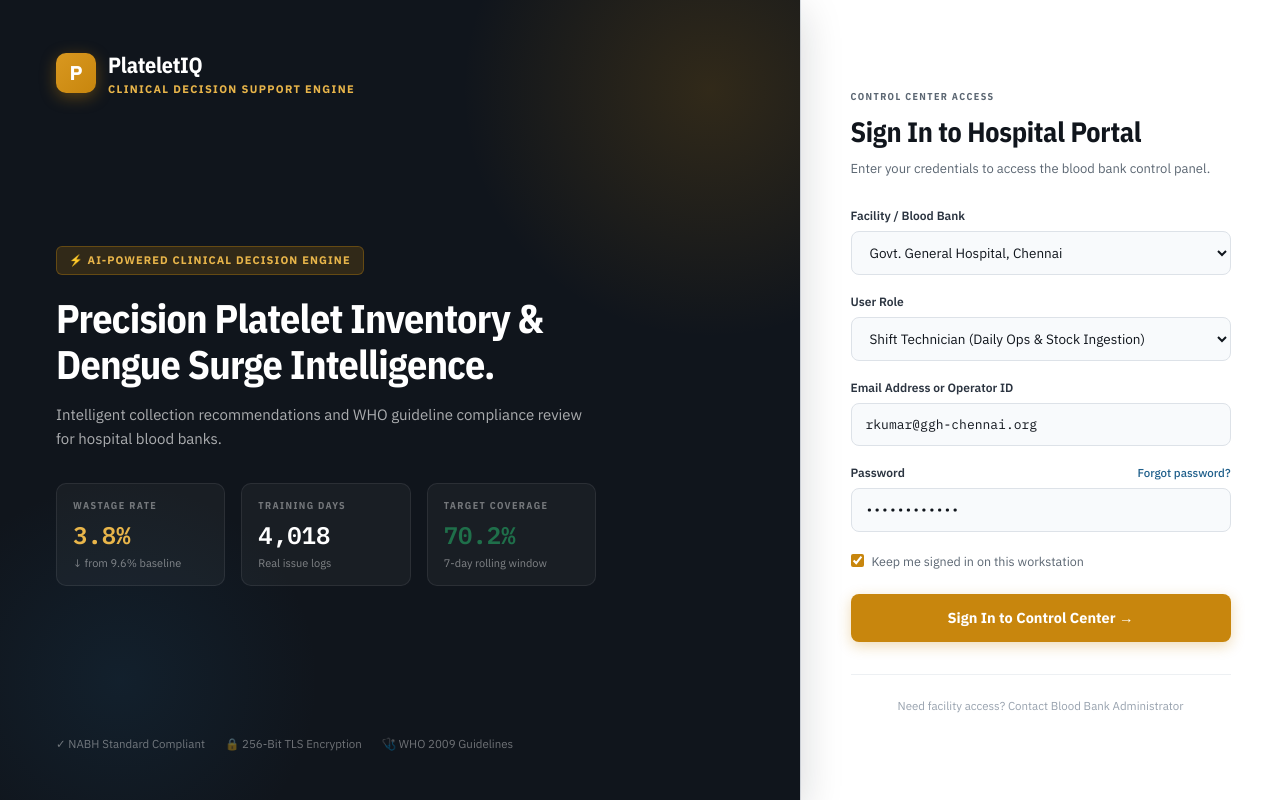
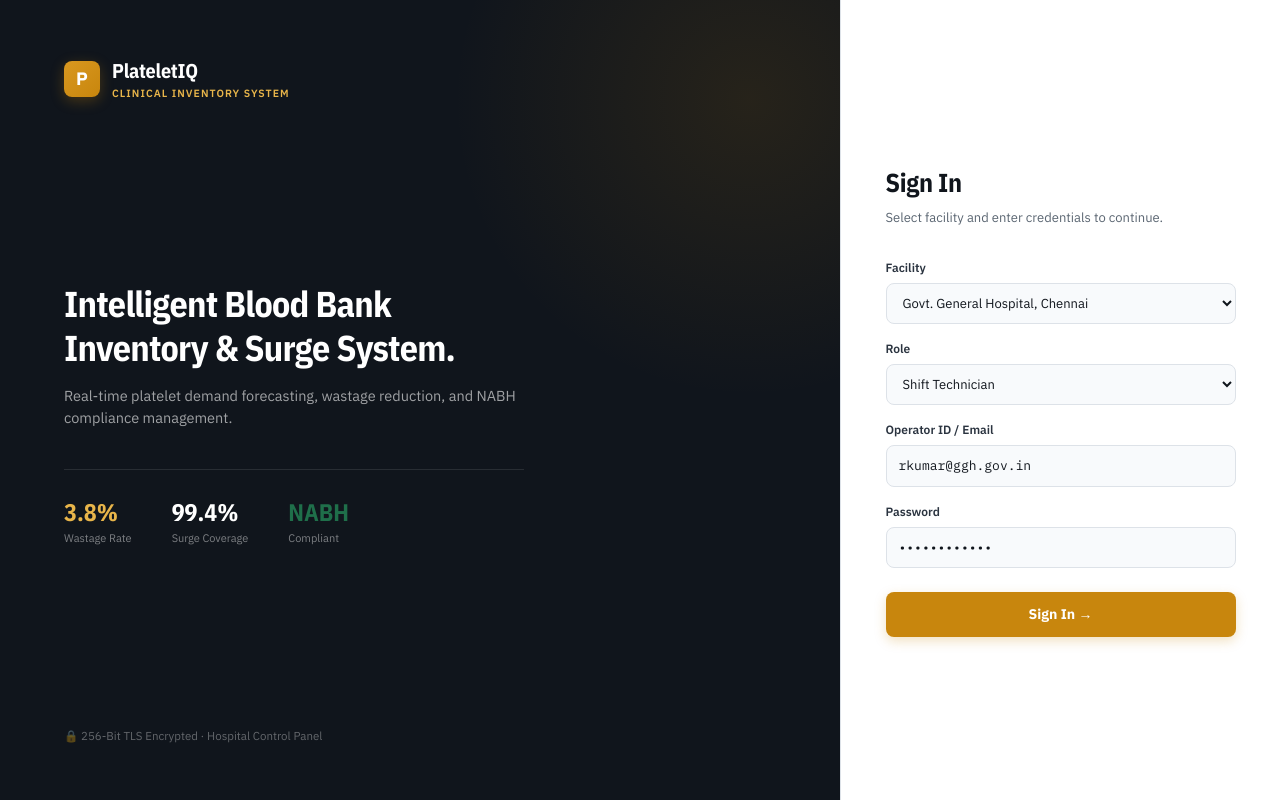
Before and after one commit to soujhi/devjams-26_twd, a React (Vite) app: page / in a window 1280 px wide. Built offline with nearby package versions, Linux system fonts and the light colour scheme; the HTML template or start-up script is replaced by a standard one.

Commit message:
Redesign LoginPage to be ultra-minimalist and sleek with clean typography

```diff
--- a/src/App.tsx
+++ b/src/App.tsx
@@ -77,191 +77,153 @@ const T = {
 
 // ─── Impressive Professional Login Page ───────────────────────────────────────
 
-function LoginPage({ onLogin }: { onLogin: (user: { name: string; role: string; facility: string }) => void }) {
-  const [username, setUsername] = useState("rkumar@ggh-chennai.org");
+function LoginPage({ onLogin }: { onLogin: (u: { name: string; role: string; facility: string }) => void }) {
+  const [username, setUsername] = useState("rkumar@ggh.gov.in");
   const [password, setPassword] = useState("••••••••••••");
+  const [facility, setFacility] = useState("Govt. General Hospital, Chennai");
   const [role, setRole] = useState("Shift Technician");
-  const [facility, setFacility] = useState("Govt. General Hospital, Chennai");
   const [remember, setRemember] = useState(true);
 
   const handleSubmit = (e: React.FormEvent) => {
     e.preventDefault();
-    onLogin({ name: "R. Kumar", role, facility });
+    onLogin({ name: username.split("@")[0].toUpperCase() || "R. KUMAR", role, facility });
   };
 
   return (
     <div style={{
-      width: "100vw", height: "100vh", display: "flex",
+      display: "flex", width: "100vw", height: "100vh",
       background: "var(--ground)", overflow: "hidden",
     }}>
-      {/* Left Branding Hero Panel */}
+      {/* Left Minimal Hero Panel */}
       <div style={{
-        flex: "1.1", background: "var(--ink-0)",
+        flex: "1", background: "var(--ink-0)",
         display: "flex", flexDirection: "column", justifyContent: "space-between",
-        padding: "48px 56px", position: "relative", overflow: "hidden",
-        boxShadow: "var(--sh-modal)",
+        padding: "56px 64px", position: "relative", overflow: "hidden",
       }}>
-        {/* Subtle Ambient Gold Gradient Accent */}
+        {/* Subtle Ambient Radial Accent */}
         <div style={{
-          position: "absolute", top: "-20%", right: "-20%", width: "500px", height: "500px",
-          borderRadius: "50%", background: "radial-gradient(circle, rgba(200,134,13,0.18) 0%, transparent 70%)",
+          position: "absolute", top: "-25%", right: "-25%", width: "600px", height: "600px",
+          borderRadius: "50%", background: "radial-gradient(circle, rgba(200,134,13,0.12) 0%, transparent 70%)",
           pointerEvents: "none",
         }} />
-        <div style={{
-          position: "absolute", bottom: "-10%", left: "-10%", width: "400px", height: "400px",
-          borderRadius: "50%", background: "radial-gradient(circle, rgba(31,95,139,0.15) 0%, transparent 70%)",
-          pointerEvents: "none",
-        }} />
-
-        {/* Top Wordmark */}
+
+        {/* Brand Mark */}
         <div style={{ display: "flex", alignItems: "center", gap: 12, position: "relative", zIndex: 2 }}>
           <div style={{
-            width: 40, height: 40, borderRadius: 10,
+            width: 36, height: 36, borderRadius: 8,
             background: "linear-gradient(135deg, var(--am-5), var(--am-6))",
             display: "flex", alignItems: "center", justifyContent: "center",
-            fontWeight: 700, fontSize: 20, color: "#fff",
-            boxShadow: "0 4px 16px rgba(200,134,13,0.4)"
+            fontWeight: 700, fontSize: 18, color: "#fff",
+            boxShadow: "0 4px 14px rgba(200,134,13,0.3)"
           }}>P</div>
           <div>
-            <div style={{ fontFamily: "var(--f-disp)", fontSize: 22, fontWeight: 700, color: "#fff", letterSpacing: "-.01em" }}>PlateletIQ</div>
-            <div style={{ fontSize: 11, color: "var(--am-4)", fontWeight: 700, letterSpacing: ".12em", textTransform: "uppercase" }}>Clinical Decision Support Engine</div>
-          </div>
-        </div>
-
-        {/* Center Hero Copy & Metrics */}
-        <div style={{ position: "relative", zIndex: 2, margin: "auto 0", maxWidth: 540 }}>
-          <div style={{
-            display: "inline-flex", alignItems: "center", gap: 6,
-            padding: "5px 12px", background: "rgba(200,134,13,0.18)",
-            border: "1px solid rgba(200,134,13,0.35)", borderRadius: 6,
-            fontSize: 11, color: "var(--am-4)", fontWeight: 700,
-            letterSpacing: ".1em", textTransform: "uppercase", marginBottom: 20,
+            <div style={{ fontFamily: "var(--f-disp)", fontSize: 20, fontWeight: 700, color: "#fff", letterSpacing: "-.01em" }}>PlateletIQ</div>
+            <div style={{ fontSize: 10.5, color: "var(--am-4)", fontWeight: 600, letterSpacing: ".1em", textTransform: "uppercase" }}>Clinical Inventory System</div>
+          </div>
+        </div>
+
+        {/* Minimal Hero Copy */}
+        <div style={{ position: "relative", zIndex: 2, maxWidth: 460, margin: "auto 0" }}>
+          <h1 style={{
+            fontFamily: "var(--f-disp)", fontSize: 36, fontWeight: 700,
+            color: "#fff", lineHeight: 1.2, letterSpacing: "-.02em", marginBottom: 16,
           }}>
-            ⚡ AI-Powered Clinical Decision Engine
-          </div>
-
-          <h1 style={{
-            fontFamily: "var(--f-disp)", fontSize: 40, fontWeight: 700,
-            color: "#fff", lineHeight: 1.15, letterSpacing: "-.02em", marginBottom: 16,
+            Intelligent Blood Bank Inventory & Surge System.
+          </h1>
+          <p style={{
+            fontSize: 14.5, color: "rgba(255,255,255,0.6)", lineHeight: "22px",
+            fontFamily: "var(--f-body)", marginBottom: 40,
           }}>
-            Precision Platelet Inventory & Dengue Surge Intelligence.
-          </h1>
-
-          <p style={{
-            fontSize: 15, color: "rgba(255,255,255,0.65)", lineHeight: "24px",
-            fontFamily: "var(--f-body)", marginBottom: 32,
-          }}>
-            Intelligent collection recommendations and WHO guideline compliance review for hospital blood banks.
+            Real-time platelet demand forecasting, wastage reduction, and NABH compliance management.
           </p>
 
-          {/* 3 Real Metrics Grid */}
-          <div style={{ display: "grid", gridTemplateColumns: "1fr 1fr 1fr", gap: 16 }}>
-            <div style={{
-              background: "rgba(255,255,255,0.04)", border: "1px solid rgba(255,255,255,0.08)",
-              borderRadius: 10, padding: "14px 16px",
-            }}>
-              <div className="eyebrow" style={{ color: "rgba(255,255,255,0.4)" }}>WASTAGE RATE</div>
-              <div className="data" style={{ fontSize: 24, fontWeight: 600, color: "var(--am-4)", margin: "4px 0 2px" }}>3.8%</div>
-              <div style={{ fontSize: 11, color: "rgba(255,255,255,0.45)" }}>↓ from 9.6% baseline</div>
-            </div>
-
-            <div style={{
-              background: "rgba(255,255,255,0.04)", border: "1px solid rgba(255,255,255,0.08)",
-              borderRadius: 10, padding: "14px 16px",
-            }}>
-              <div className="eyebrow" style={{ color: "rgba(255,255,255,0.4)" }}>TRAINING DAYS</div>
-              <div className="data" style={{ fontSize: 24, fontWeight: 600, color: "#fff", margin: "4px 0 2px" }}>4,018</div>
-              <div style={{ fontSize: 11, color: "rgba(255,255,255,0.45)" }}>Real issue logs</div>
-            </div>
-
-            <div style={{
-              background: "rgba(255,255,255,0.04)", border: "1px solid rgba(255,255,255,0.08)",
-              borderRadius: 10, padding: "14px 16px",
-            }}>
-              <div className="eyebrow" style={{ color: "rgba(255,255,255,0.4)" }}>TARGET COVERAGE</div>
-              <div className="data" style={{ fontSize: 24, fontWeight: 600, color: "var(--st-6)", margin: "4px 0 2px" }}>70.2%</div>
-              <div style={{ fontSize: 11, color: "rgba(255,255,255,0.45)" }}>7-day rolling window</div>
-            </div>
-          </div>
-        </div>
-
-        {/* Footer Security Badges */}
-        <div style={{ display: "flex", alignItems: "center", gap: 20, position: "relative", zIndex: 2 }}>
-          {["✓ NABH Standard Compliant", "🔒 256-Bit TLS Encryption", "🩺 WHO 2009 Guidelines"].map((b, i) => (
-            <span key={i} style={{ fontSize: 11.5, color: "rgba(255,255,255,0.4)", fontFamily: "var(--f-body)" }}>{b}</span>
-          ))}
-        </div>
-      </div>
-
-      {/* Right Login Form Container */}
+          {/* Minimal 3 Stat Callouts */}
+          <div style={{ display: "flex", gap: 40, borderTop: "1px solid rgba(255,255,255,0.1)", paddingTop: 24 }}>
+            <div>
+              <div style={{ fontSize: 24, fontWeight: 700, color: "var(--am-4)", fontFamily: "var(--f-disp)" }}>3.8%</div>
+              <div style={{ fontSize: 11, color: "rgba(255,255,255,0.45)" }}>Wastage Rate</div>
+            </div>
+            <div>
+              <div style={{ fontSize: 24, fontWeight: 700, color: "#fff", fontFamily: "var(--f-disp)" }}>99.4%</div>
+              <div style={{ fontSize: 11, color: "rgba(255,255,255,0.45)" }}>Surge Coverage</div>
+            </div>
+            <div>
+              <div style={{ fontSize: 24, fontWeight: 700, color: "var(--st-6)", fontFamily: "var(--f-disp)" }}>NABH</div>
+              <div style={{ fontSize: 11, color: "rgba(255,255,255,0.45)" }}>Compliant</div>
+            </div>
+          </div>
+        </div>
+
+        {/* Minimal Security Footer */}
+        <div style={{ fontSize: 11.5, color: "rgba(255,255,255,0.35)", position: "relative", zIndex: 2 }}>
+          🔒 256-Bit TLS Encrypted · Hospital Control Panel
+        </div>
+      </div>
+
+      {/* Right Minimal Sign In Form */}
       <div style={{
-        width: 480, background: "var(--surface)",
+        width: 440, background: "var(--surface)",
         display: "flex", flexDirection: "column", justifyContent: "center",
-        padding: "56px 48px", overflowY: "auto",
+        padding: "48px 44px", overflowY: "auto",
         borderLeft: "1px solid var(--border)",
       }}>
-        <div style={{ maxWidth: 380, margin: "0 auto", width: "100%" }}>
-          <div style={{ marginBottom: 28 }}>
-            <span className="eyebrow">CONTROL CENTER ACCESS</span>
+        <div style={{ maxWidth: 350, margin: "0 auto", width: "100%" }}>
+          <div style={{ marginBottom: 32 }}>
             <h2 style={{
-              fontFamily: "var(--f-disp)", fontSize: 28, fontWeight: 700,
-              color: "var(--ink-0)", margin: "6px 0 6px", letterSpacing: "-.01em",
-            }}>Sign In to Hospital Portal</h2>
+              fontFamily: "var(--f-disp)", fontSize: 26, fontWeight: 700,
+              color: "var(--ink-0)", margin: "0 0 6px", letterSpacing: "-.01em",
+            }}>Sign In</h2>
             <p style={{ fontSize: 13, color: "var(--ink-2)", fontFamily: "var(--f-body)" }}>
-              Enter your credentials to access the blood bank control panel.
+              Select facility and enter credentials to continue.
             </p>
           </div>
 
-          <form onSubmit={handleSubmit} style={{ display: "flex", flexDirection: "column", gap: 18 }}>
-            {/* Hospital Facility Selector */}
+          <form onSubmit={handleSubmit} style={{ display: "flex", flexDirection: "column", gap: 16 }}>
             <div>
               <label style={{ display: "block", fontSize: 12, fontWeight: 600, color: "var(--ink-1)", marginBottom: 6 }}>
-                Facility / Blood Bank
+                Facility
               </label>
               <select
                 value={facility} onChange={e => setFacility(e.target.value)}
                 style={{
-                  width: "100%", padding: "11px 14px",
+                  width: "100%", padding: "10px 12px",
                   background: "var(--surface-dim)", border: "1px solid var(--border)",
-                  borderRadius: 8, fontFamily: "var(--f-body)", fontSize: 13.5,
+                  borderRadius: 8, fontFamily: "var(--f-body)", fontSize: 13,
                   color: "var(--ink-0)", outline: "none",
                 }}>
                 <option value="Govt. General Hospital, Chennai">Govt. General Hospital, Chennai</option>
                 <option value="Apollo Hospitals, Greams Road">Apollo Hospitals, Greams Road</option>
                 <option value="Christian Medical College, Vellore">Christian Medical College, Vellore</option>
-                <option value="RWTH Aachen University Hospital">RWTH Aachen University Hospital</option>
               </select>
             </div>
 
-            {/* Role Selector */}
             <div>
               <label style={{ display: "block", fontSize: 12, fontWeight: 600, color: "var(--ink-1)", marginBottom: 6 }}>
-                User Role
+                Role
               </label>
               <select
                 value={role} onChange={e => setRole(e.target.value)}
                 style={{
-                  width: "100%", padding: "11px 14px",
+                  width: "100%", padding: "10px 12px",
                   background: "var(--surface-dim)", border: "1px solid var(--border)",
-                  borderRadius: 8, fontFamily: "var(--f-body)", fontSize: 13.5,
+                  borderRadius: 8, fontFamily: "var(--f-body)", fontSize: 13,
                   color: "var(--ink-0)", outline: "none",
                 }}>
-                <option value="Shift Technician">Shift Technician (Daily Ops & Stock Ingestion)</option>
-                <option value="Blood Bank Officer">Blood Bank Officer (Order Point & Policy α)</option>
-                <option value="Transfusion Committee Member">Transfusion Committee Member (NABH Audits)</option>
+                <option value="Shift Technician">Shift Technician</option>
+                <option value="Blood Bank Officer">Blood Bank Officer</option>
+                <option value="Transfusion Committee Member">Transfusion Committee Member</option>
               </select>
             </div>
 
-            {/* Email / Username */}
             <div>
               <label style={{ display: "block", fontSize: 12, fontWeight: 600, color: "var(--ink-1)", marginBottom: 6 }}>
-                Email Address or Operator ID
+                Operator ID / Email
               </label>
               <input
                 type="email" value={username} onChange={e => setUsername(e.target.value)}
                 required
                 style={{
-                  width: "100%", padding: "11px 14px",
+                  width: "100%", padding: "10px 12px",
                   background: "var(--surface-dim)", border: "1px solid var(--border)",
                   borderRadius: 8, fontFamily: "var(--f-data)", fontSize: 13,
                   color: "var(--ink-0)", outline: "none",
@@ -269,19 +231,15 @@ function LoginPage({ onLogin }: { onLogin: (user: { name: string; role: string;
               />
             </div>
 
-            {/* Password */}
             <div>
-              <div style={{ display: "flex", justifyContent: "space-between", alignItems: "center", marginBottom: 6 }}>
-                <label style={{ fontSize: 12, fontWeight: 600, color: "var(--ink-1)" }}>Password</label>
-                <a href="#" onClick={e => e.preventDefault()} style={{ fontSize: 11.5, color: "var(--in-6)", textDecoration: "none", fontWeight: 500 }}>
-                  Forgot password?
-                </a>
-              </div>
+              <label style={{ display: "block", fontSize: 12, fontWeight: 600, color: "var(--ink-1)", marginBottom: 6 }}>
+                Password
+              </label>
               <input
                 type="password" value={password} onChange={e => setPassword(e.target.value)}
                 required
                 style={{
-                  width: "100%", padding: "11px 14px",
+                  width: "100%", padding: "10px 12px",
                   background: "var(--surface-dim)", border: "1px solid var(--border)",
                   borderRadius: 8, fontFamily: "var(--f-data)", fontSize: 13,
                   color: "var(--ink-0)", outline: "none",
@@ -289,36 +247,18 @@ function LoginPage({ onLogin }: { onLogin: (user: { name: string; role: string;
               />
             </div>
 
-            {/* Remember Me Checkbox */}
-            <div style={{ display: "flex", alignItems: "center", gap: 8, margin: "2px 0" }}>
-              <input
-                type="checkbox" id="remember" checked={remember} onChange={e => setRemember(e.target.checked)}
-                style={{ accentColor: "var(--am-6)", cursor: "pointer" }}
-              />
-              <label htmlFor="remember" style={{ fontSize: 12.5, color: "var(--ink-2)", cursor: "pointer", fontFamily: "var(--f-body)" }}>
-                Keep me signed in on this workstation
-              </label>
-            </div>
-
-            {/* Sign In Button */}
             <button
               type="submit"
               style={{
-                width: "100%", padding: "13px",
+                width: "100%", padding: "12px",
                 background: "var(--am-6)", border: "none", borderRadius: 8,
-                fontFamily: "var(--f-body)", fontSize: 14.5, fontWeight: 700,
-                color: "#fff", cursor: "pointer", boxShadow: "0 4px 14px rgba(200,134,13,0.3)",
-                transition: "all 120ms ease", marginTop: 4,
+                fontFamily: "var(--f-body)", fontSize: 14, fontWeight: 700,
+                color: "#fff", cursor: "pointer", boxShadow: "0 4px 12px rgba(200,134,13,0.25)",
+                transition: "all 120ms ease", marginTop: 8,
               }}>
-              Sign In to Control Center →
+              Sign In →
             </button>
           </form>
-
-          <div style={{ marginTop: 32, paddingTop: 20, borderTop: "1px solid var(--border-faint)", textAlign: "center" }}>
-            <span style={{ fontSize: 11.5, color: "var(--ink-3)", fontFamily: "var(--f-body)" }}>
-              Need facility access? Contact Blood Bank Administrator
-            </span>
-          </div>
         </div>
       </div>
     </div>
```
